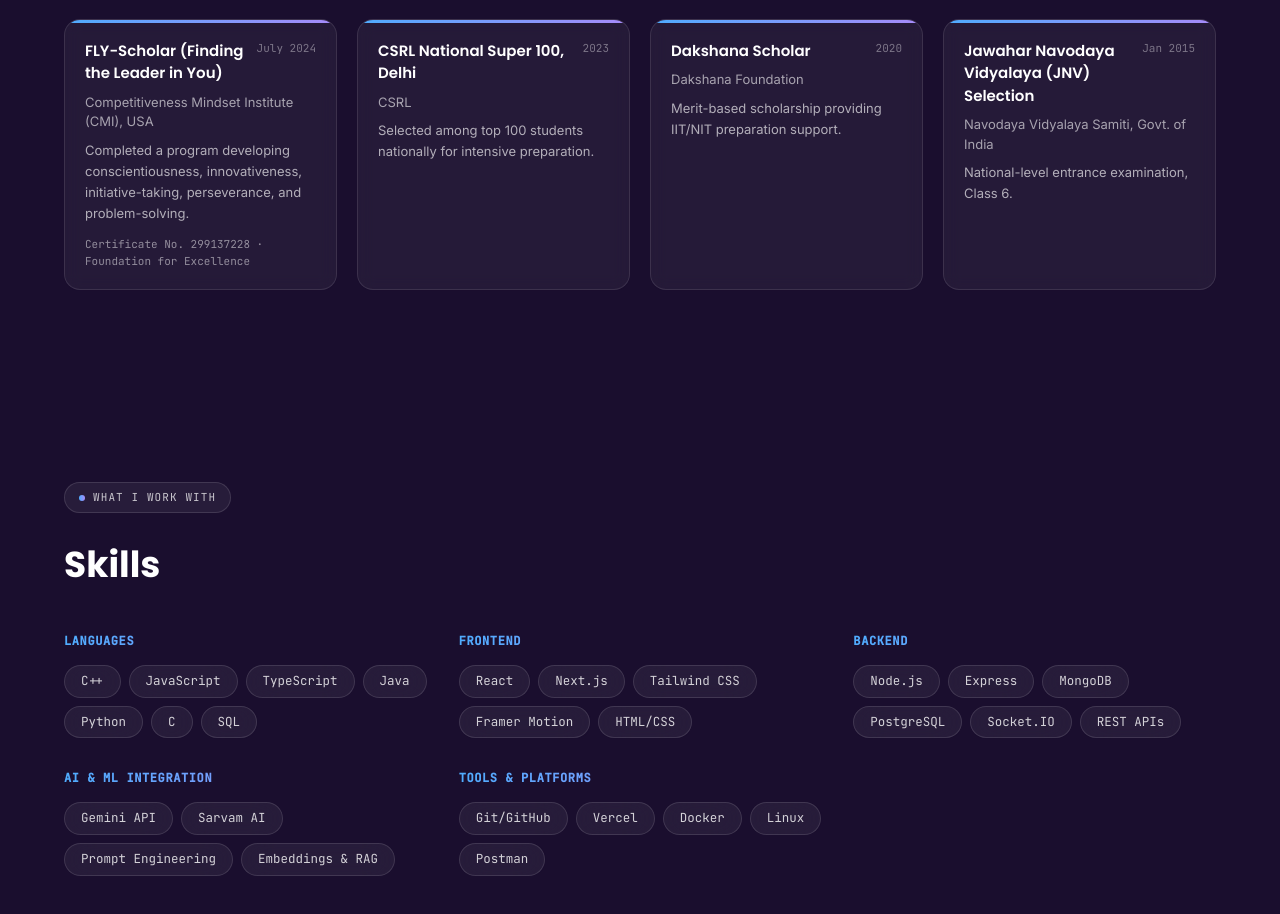
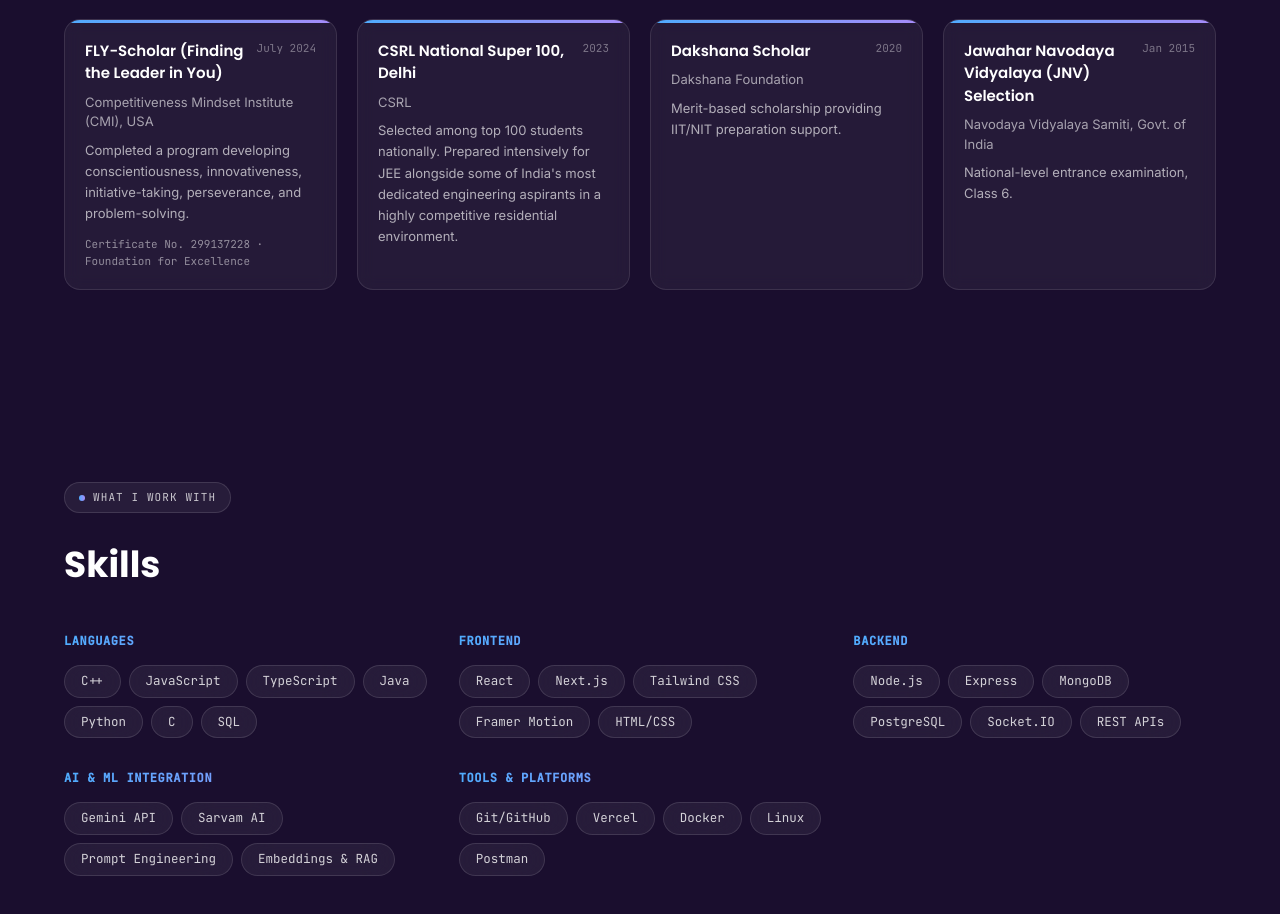
Before and after one commit to bandnikita1728/nikita-portfolio, a Next.js app: page / in a window 1280 px wide. Shown: the part 3705-4619 px from the top of the page. Built offline with nearby package versions, Linux system fonts and the light colour scheme.

Commit message:
Update CSRL Super 100 description

```diff
--- a/data/honors.ts
+++ b/data/honors.ts
@@ -86,7 +86,8 @@
     org: 'CSRL',
     type: 'scholarship',
     year: '2023',
-    description: 'Selected among top 100 students nationally for intensive preparation.',
+    description:
+      "Selected among top 100 students nationally. Prepared intensively for JEE alongside some of India's most dedicated engineering aspirants in a highly competitive residential environment.",
     level: 'National',
   },
   {
```
